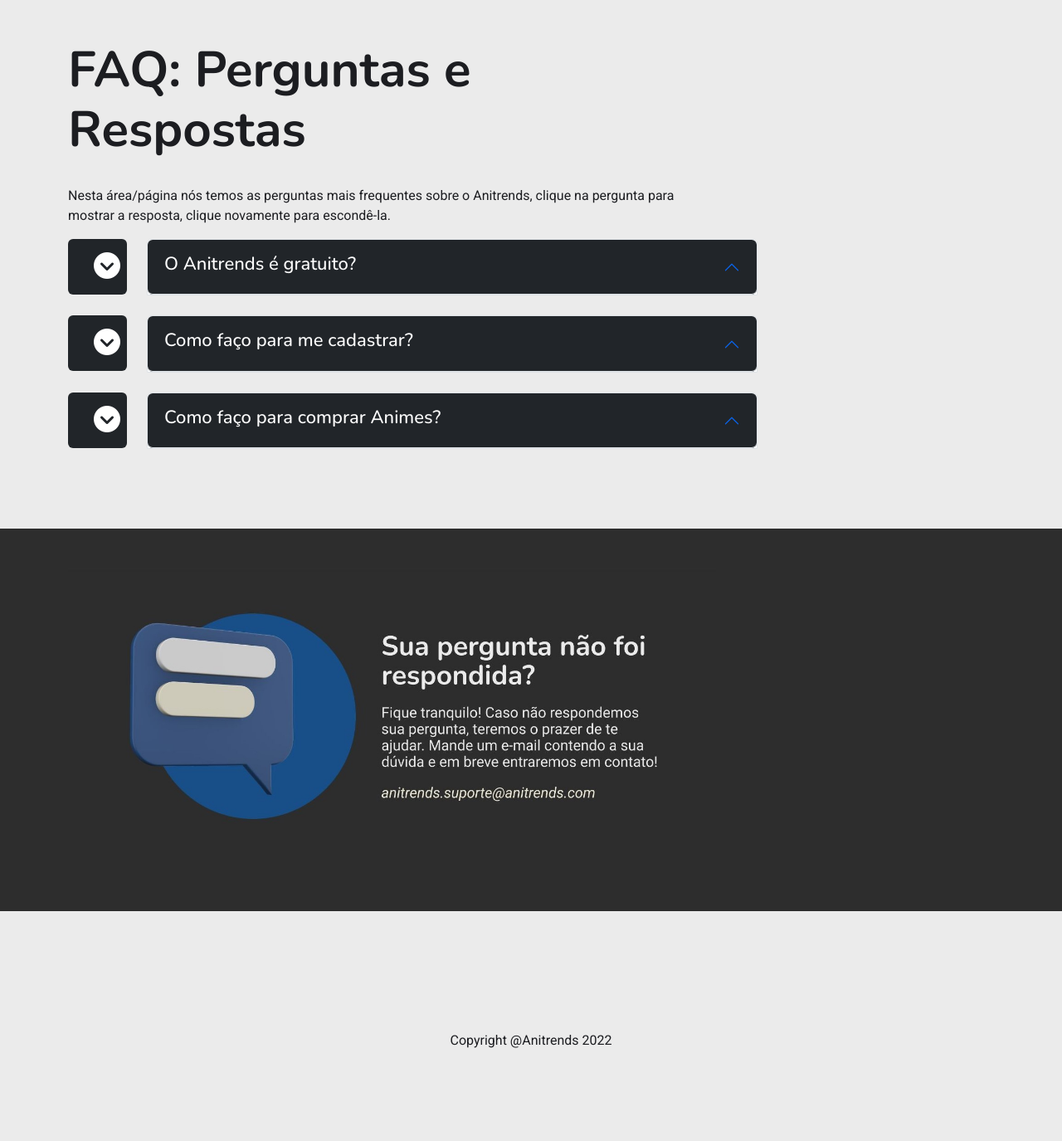
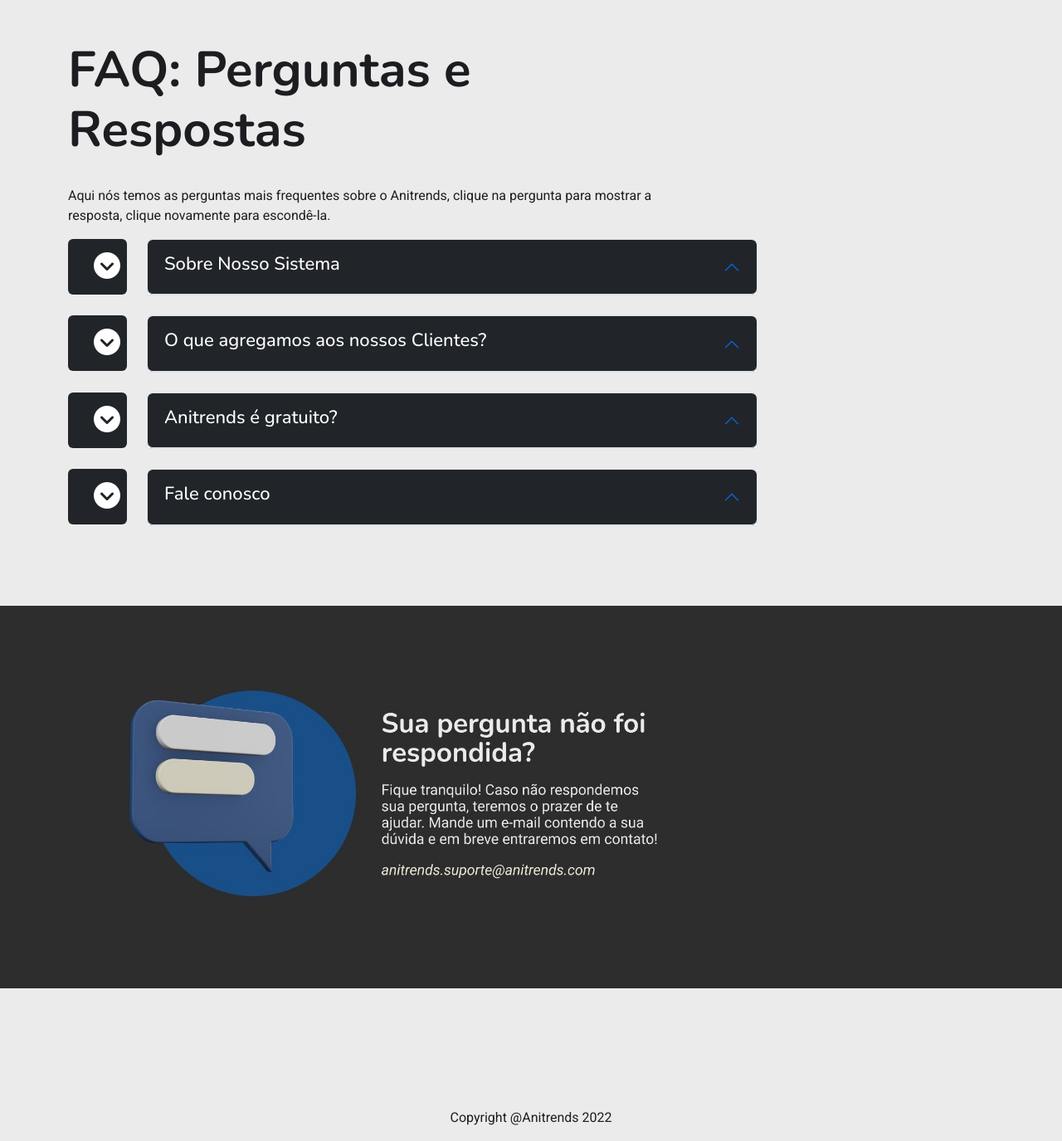
Before and after one commit to gustapinto/fatec_dsm_pi_terceiro_semestre, a Django app: template site/templates/faq.html in a window 1280 px wide. Shown: the part 77-1452 px from the top of the page at 83% size. Before the commit the page ends 1340 px from the top, so only its background shows below. Run offline with Django 3.2, Linux system fonts and the light colour scheme; the template is opened without the code that fills it, so the values that code supplies are empty; some libraries are stand-ins or nearby versions.

Commit message:
Alterando faq

```diff
--- a/site/templates/faq.html
+++ b/site/templates/faq.html
@@ -13,7 +13,7 @@
       <div class="col-8 md-4">
         <h1 class="fw-bolder">FAQ: Perguntas e Respostas</h1>
         <br>
-        <p>Nesta área/página  nós temos as perguntas mais frequentes sobre o Anitrends, clique na pergunta para mostrar a resposta, clique novamente para escondê-la. </p>
+        <p>Aqui nós temos as perguntas mais frequentes sobre o Anitrends, clique na pergunta para mostrar a resposta, clique novamente para escondê-la. </p>
       </div>
     </div>
     <div class="row">
@@ -28,14 +28,15 @@
           <div class="accordion-item">
             <h2 class="accordion-header" id="headingOne">
               <button class="accordion-button bg-dark text-white rounded " type="button" data-bs-toggle="collapse" data-bs-target="#collapseOne" aria-expanded="true" aria-controls="collapseOne">
-                <h6 class= "aumentaH6">O Anitrends é gratuito?</h6>
+                <h6 class= "aumentaH6">Sobre Nosso Sistema</h6>
               </button>
             </h2>
           </div>
             <div id="collapseOne" class="accordion-collapse collapse hide" aria-labelledby="headingOne" data-bs-parent="#accordionExample">
               <div class="accordion-body">
                 <div class="p-3 mb-2 bg-dark text-white rounded">
-                  <p  class="letterThin">Sim, todas as funções do sistema poderão ser utilizadas de forma totalmente gratuita.</p>
+                  <p  class="letterThin">O que nosso produto oferece?
+                    Um sistema web que permite a visualização de dados ( gênero, tema, temporada) sobre tendências de animes.</p>
                 </div>
               </div>
             </div>
@@ -56,14 +57,14 @@
       <div class="accordion-item">
         <h2 class="accordion-header" id="headingTwo">
           <button class="accordion-button bg-dark text-white rounded " type="button" data-bs-toggle="collapse" data-bs-target="#collapseTwo" aria-expanded="true" aria-controls="collapseTwo">
-          <h6 class="aumentaH6">Como faço para me cadastrar?</h6>
+          <h6 class="aumentaH6">O que agregamos aos nossos Clientes?</h6>
           </button>
         </h2>
       </div>
         <div id="collapseTwo" class="accordion-collapse collapse hide" aria-labelledby="headingTwo" data-bs-parent="#accordionExample">
           <div class="accordion-body">
           <div class="p-3 mb-2 bg-dark text-white rounded">
-            <p  class="letterThin">It is a long established fact that a reader will be distracted by the readable content of a page when looking at its layout.</p>
+            <p  class="letterThin">Visualização de dados  pertinentes  a caracterização de  Anime como sendo uma tendência, além de ajudar o  lojista em  sua análise para  aquisição de possíveis produtos no mercado, tendo como embasamento dados relevantes de usuários .</p>
           </div>
         </div>
       </div>
@@ -84,14 +85,43 @@
       <div class="accordion-item">
         <h2 class="accordion-header" id="headingThree">
           <button class="accordion-button bg-dark text-white rounded " type="button" data-bs-toggle="collapse" data-bs-target="#collapseThree" aria-expanded="true" aria-controls="collapseThree">
-            <h6 class="aumentaH6">Como faço para comprar Animes?</h6>
+          <h6 class="aumentaH6">Anitrends é gratuito?</h6>
           </button>
         </h2>
       </div>
-      <div id="collapseThree" class="accordion-collapse collapse hide" aria-labelledby="headingThree" data-bs-parent="#accordionExample">
+        <div id="collapseThree" class="accordion-collapse collapse hide" aria-labelledby="headingThree" data-bs-parent="#accordionExample">
+          <div class="accordion-body">
+          <div class="p-3 mb-2 bg-dark text-white rounded">
+            <p  class="letterThin">Sim, todas as funções do sistema poderão ser utilizadas de forma totalmente gratuito.</p>
+          </div>
+        </div>
+      </div>
+      <br>
+    </div>
+  </div>
+ </div>
+
+ <div class="row">
+  <div class="col-1">
+    <div class="p-3 mb-2 bg-dark text-white rounded">
+      <i class="fa-solid fa-circle-chevron-down fa-2x center"></i>
+    </div>
+  </div>
+
+  <div class="col-11 col-md-8">
+    <div class="accordion" id="accordionExample">
+      <div class="accordion-item">
+        <h2 class="accordion-header" id="headingFour">
+          <button class="accordion-button bg-dark text-white rounded " type="button" data-bs-toggle="collapse" data-bs-target="#collapseFour" aria-expanded="true" aria-controls="collapseFour">
+            <h6 class="aumentaH6">Fale conosco
+              </h6>
+          </button>
+        </h2>
+      </div>
+      <div id="collapseFour" class="accordion-collapse collapse hide" aria-labelledby="headingThree" data-bs-parent="#accordionExample">
         <div class="accordion-body">
           <div class="p-3 mb-2 bg-dark text-white rounded">
-            <p  class="letterThin">It is a long established fact that a reader will be distracted by the readable content of a page when looking at its layout.</p>
+            <p  class="letterThin">É através desse canal que esclarecemos dúvidas, recebemos críticas ou solicitações relacionadas ao sistema.</p>
           </div>
         </div>
       </div>
```
